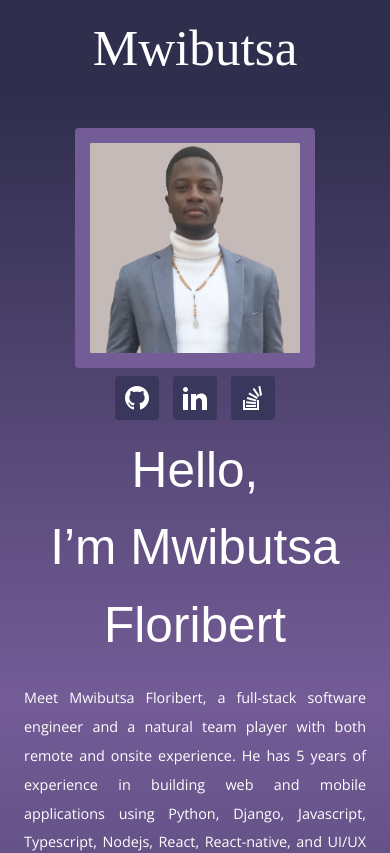
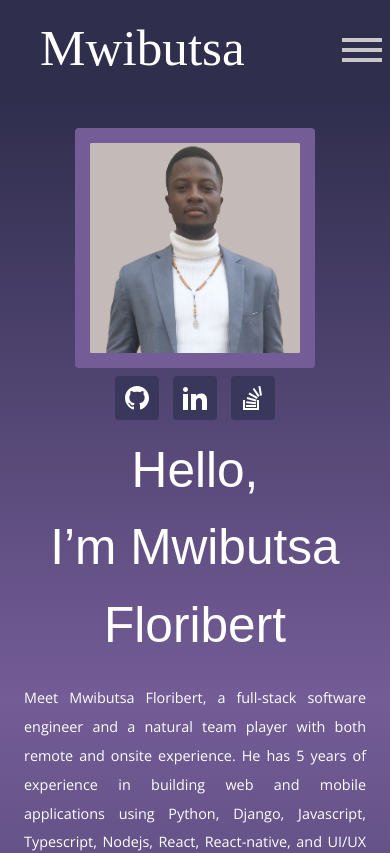
Before and after one commit to mwibutsa/mwibutsa, a React (Create React App) app: page / in a window 390 px wide. Shown: the top 853 px of the page. Built offline with nearby package versions, Linux system fonts and the light colour scheme; a web font is replaced by a local one.

Commit message:
Add responsive navigation

```diff
--- a/src/components/ExperienceCard/index.tsx
+++ b/src/components/ExperienceCard/index.tsx
@@ -27,7 +27,9 @@
         <p className="experience-card__description">{description}</p>
         <div className="experience-card__stacks">
           {stacks.map((language) => (
-            <span className="experience-card__stack">{language}</span>
+            <span key={language} className="experience-card__stack">
+              {language}
+            </span>
           ))}
         </div>
       </div>
--- a/src/components/Navigation/index.tsx
+++ b/src/components/Navigation/index.tsx
@@ -1,16 +1,36 @@
+import cs from "classnames";
 import React, { ReactElement } from "react";
 import classes from "./navigation.module.scss";
+
 const Navigation: React.FC = (): ReactElement => {
+  const navRef = React.useRef<HTMLDivElement>(null);
+
+  const handleButtonClick = React.useCallback(
+    (e: React.MouseEvent<HTMLDivElement>) => {
+      const button = e.currentTarget as HTMLDivElement;
+      button.classList.toggle(classes.hideMenu);
+      if (navRef.current) {
+        navRef.current.classList.toggle(classes.showMenu);
+      }
+      console.log(navRef.current);
+    },
+    []
+  );
+
   return (
-    <div className={classes.Navigation}>
-      <h1 className={classes.Logo}>Mwibutsa</h1>
-      <ul className={classes.NavigationMenu}>
-        <li className={classes.MenuItem}>About me</li>
-        <li className={classes.MenuItem}>Experience</li>
-        <li className={classes.MenuItem}>Project</li>
-        <li className={classes.MenuItem}>Education</li>
-        <li className={classes.MenuItem}>Let's talk</li>
+    <div ref={navRef} className={classes.Navigation}>
+      <h1 className={classes.logo}>Mwibutsa</h1>
+      <ul className={classes.navigationMenu}>
+        <li className={classes.menuItem}>About me</li>
+        <li className={classes.menuItem}>Experience</li>
+        <li className={classes.menuItem}>Project</li>
+        <li className={classes.menuItem}>Education</li>
+        <li className={classes.menuItem}>Let's talk</li>
       </ul>
+      <div
+        onClick={handleButtonClick}
+        className={cs(classes.navigationButton)}
+      ></div>
     </div>
   );
 };
--- a/src/components/Navigation/navigation.module.scss
+++ b/src/components/Navigation/navigation.module.scss
@@ -18,7 +18,15 @@
     flex-wrap: wrap;
     align-items: center;
     justify-content: center;
-    display: none;
+
+    @include mobile {
+      &.showMenu {
+        .navigationMenu {
+          display: flex !important;
+          animation: showMenu ease-in-out 0.3s;
+        }
+      }
+    }
   }
 
   @include tablet-mobile {
@@ -32,8 +40,65 @@
     height: 12rem;
     display: flex;
   }
+  .hideMenu {
+    display: none;
+    @include mobile {
+      background-color: transparent !important;
+      top: 0;
 
-  .Logo {
+      &::before {
+        transform-origin: bottom right !important;
+        transform: rotate(45deg);
+        width: 4rem !important;
+        transform-origin: center;
+        left: auto !important;
+      }
+
+      &::after {
+        transform: rotate(-45deg);
+        bottom: 2px;
+        transform-origin: bottom right !important;
+
+        left: 4px !important;
+        width: 4rem !important;
+      }
+    }
+  }
+  .navigationButton {
+    display: none;
+
+    @include mobile {
+      display: block;
+      width: 5rem;
+      padding: 2px;
+      top: 40%;
+      background-color: var(--color-text-grey);
+      &::after,
+      &::before {
+        content: "";
+        position: absolute;
+        padding: 2px;
+        width: 100%;
+        background-color: var(--color-text-grey);
+        left: 0;
+        transition: all cubic-bezier(0.4, 0, 1, 1) 0.3s;
+        backface-visibility: hidden;
+      }
+
+      &::after {
+        margin-top: 1rem;
+      }
+      &::before {
+        top: 2.5rem;
+        margin-bottom: 1rem;
+      }
+
+      position: absolute;
+      right: 1rem;
+      cursor: pointer;
+    }
+  }
+  .logo {
     font-family: Norican;
     font-style: normal;
     font-weight: normal;
@@ -43,11 +108,10 @@
 
     @include mobile-l {
       margin-right: auto;
-      margin-left: auto;
     }
   }
 
-  .NavigationMenu {
+  .navigationMenu {
     display: flex;
     list-style-type: none;
     justify-content: center;
@@ -55,10 +119,14 @@
     @media screen and (max-width: 750px) {
       flex-direction: column;
       width: 100%;
+      position: absolute;
       display: none;
+      background-color: var(--color-tertiary);
+      top: 10rem;
+      animation-fill-mode: both;
     }
 
-    .MenuItem {
+    .menuItem {
       display: inline-block;
       padding: 1rem 0;
       margin: 1rem 0;
@@ -96,3 +164,27 @@
     }
   }
 }
+
+@keyframes showMenu {
+  0% {
+    left: -1000px;
+    opacity: 0;
+
+    transform-origin: top right;
+  }
+  50% {
+    left: -100px;
+    opacity: 0.3;
+  }
+
+  80% {
+    left: -50px;
+    opacity: 0.8;
+  }
+
+  100% {
+    left: 0;
+    opacity: 1;
+    transform: scale(1);
+  }
+}
--- a/src/components/common/Timeline/index.tsx
+++ b/src/components/common/Timeline/index.tsx
@@ -12,8 +12,11 @@
   return (
     <section className="timeline-section">
       <div className="timeline__items">
-        {data.map((itemData) => (
-          <div className="timeline__item">
+        {data.map((itemData, index) => (
+          <div
+            key={`${Object.keys(itemData)[0]}-${index}`}
+            className="timeline__item"
+          >
             <div className="timeline__dot"></div>
 
             <Content {...itemData} />
```
